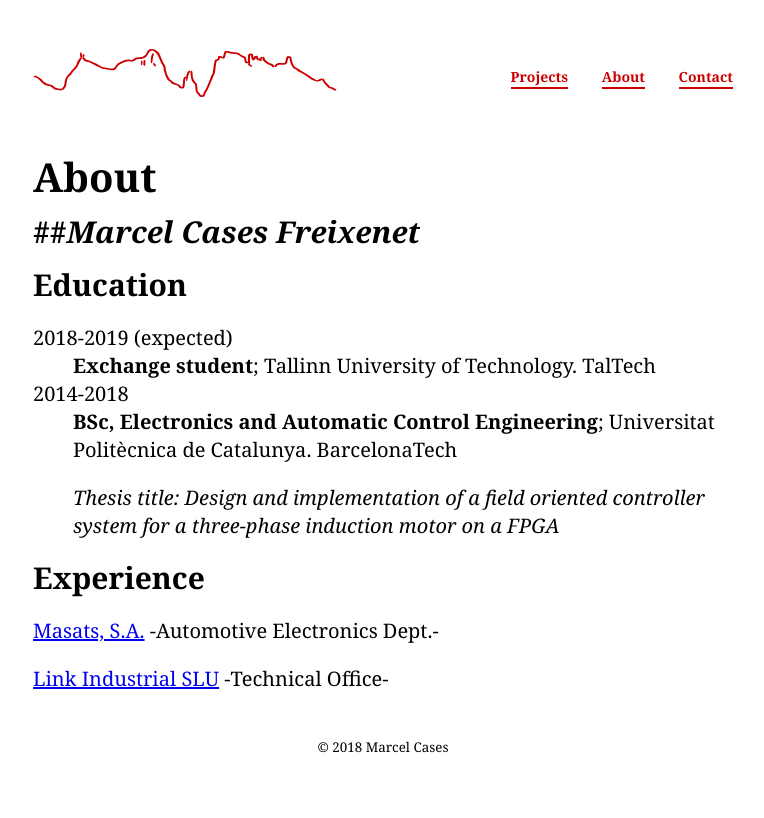
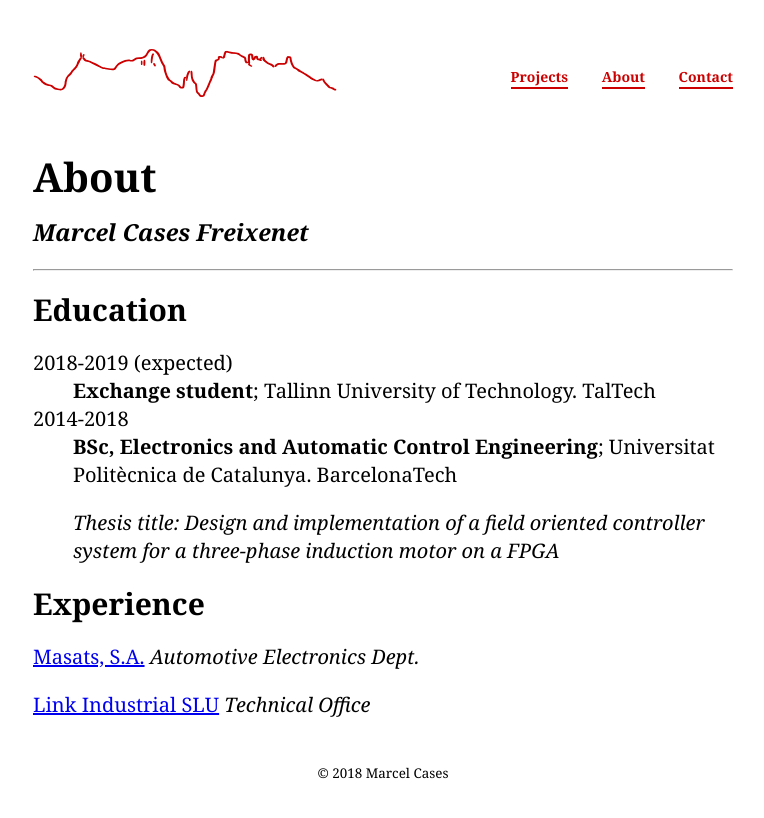
Before and after one commit to marcelcases/marcelcases.github.io, a Jekyll site: the page built from about.markdown, in a window 1280 px wide. Shown: the top 818 px of the page, without its empty margins (257-1021 px from the left). Built offline with Jekyll 4.4.1, drawn with Linux system fonts in a browser that asks for light colours; comment, search, counter and statistics services are not loaded.

```diff
--- a/about.markdown
+++ b/about.markdown
@@ -8,7 +8,7 @@ date: 2017-10-01 12:00:00 +01:00
 ---
 # About
 
-##_Marcel Cases Freixenet_
+### _Marcel Cases Freixenet_
 ---
 
 Education
@@ -26,6 +26,6 @@ Education
 Experience
 ----------
 
-[Masats, S.A.](http://www.masats.es/en/) -Automotive Electronics Dept.-
+[Masats, S.A.](http://www.masats.es/en/) _Automotive Electronics Dept._
 
-[Link Industrial SLU](http://www.linkindustrial.es/web/en/) -Technical Office-
+[Link Industrial SLU](http://www.linkindustrial.es/web/en/) _Technical Office_
```
